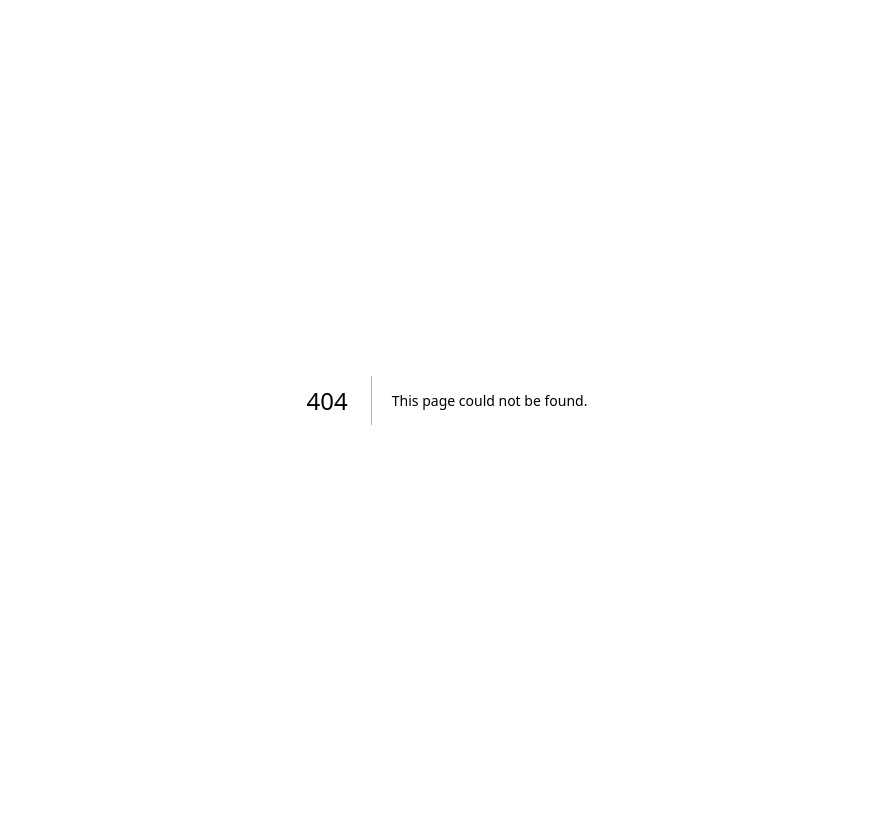
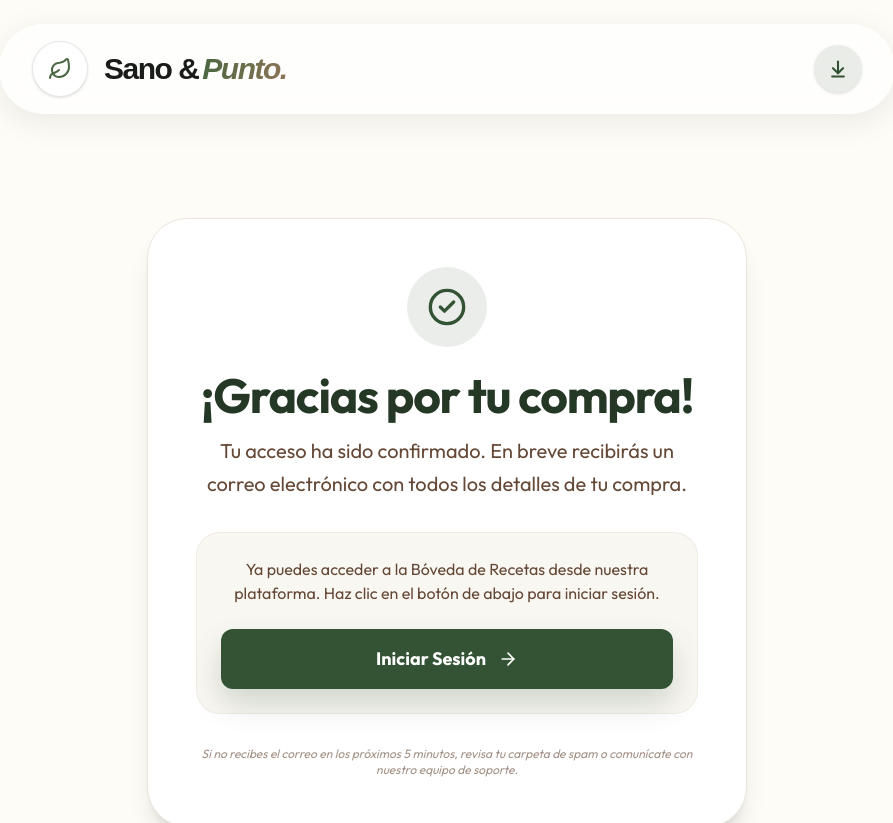
Before and after one commit to SanoyPunto2026/recetas-sano-y-punto, a Next.js app: page /gracias in a window 1280 px wide. Before the commit this address had no page. Shown: the top 823 px of the page, without its empty margins (193-1086 px from the left). Before the commit the page ends 800 px from the top, so only its background shows below. Built offline with nearby package versions, Linux system fonts and the light colour scheme.

Commit message:
feat: add /gracias page and update logo font and section titles

```diff
--- a/src/app/_components/StickyHeader.tsx
+++ b/src/app/_components/StickyHeader.tsx
@@ -11,7 +11,7 @@ export default function StickyHeader() {
                   <Leaf size={24} className="text-[#4A6741]" />
                </div>
                <div className="flex flex-col leading-none">
-                  <div className="font-sans text-[22px] md:text-3xl font-black tracking-tighter text-[#1A1C1A] flex items-center gap-1">
+                  <div className="text-[22px] md:text-3xl font-black tracking-tighter text-[#1A1C1A] flex items-center gap-1" style={{ fontFamily: 'Arial, sans-serif' }}>
                      <span>Sano &</span>
                      <span className="italic text-transparent bg-clip-text bg-gradient-to-r from-[#4A6741] to-[#8B7355]">Punto.</span>
                   </div>
--- a/src/app/_components/TransformationSection.tsx
+++ b/src/app/_components/TransformationSection.tsx
@@ -43,13 +43,13 @@ export default function TransformationSection() {
                viewport={{ once: true }}
                className="inline-block mb-6 px-4 py-2 border border-[#D4A373]/30 bg-[#D4A373]/10 rounded-full"
             >
-               <span className="text-sm md:text-lg uppercase font-black tracking-[0.2em] text-[#D4A373]">
-                  Presentamos la Bóveda de Recetas
+               <span className="text-sm md:text-lg font-bold tracking-[0.1em] text-[#D4A373]">
+                  Presentamos
                </span>
             </motion.div>
             <h2 className="text-4xl md:text-6xl font-sans font-bold tracking-tight leading-[1.1] text-[#253725]">
-               <span className="block font-sans font-bold text-[#253725] text-5xl md:text-8xl leading-[1.1]">COCINA SALUDABLE</span>
-               <span className="block font-serif italic font-bold text-transparent bg-clip-text bg-gradient-to-r from-[#345334] via-[#74a074] to-[#345334] bg-[length:200%_auto] animate-shimmer pb-2 overflow-visible text-4xl md:text-7xl leading-[1.1]">sin complicaciones</span>
+               <span className="block font-sans font-bold text-[#253725] text-4xl md:text-7xl leading-[1.1]">La bóveda de recetas</span>
+               <span className="block font-serif italic font-bold text-transparent bg-clip-text bg-gradient-to-r from-[#345334] via-[#74a074] to-[#345334] bg-[length:200%_auto] animate-shimmer pb-2 overflow-visible text-3xl md:text-6xl leading-[1.1]">sin complicaciones</span>
             </h2>
          </div>
 
--- /dev/null
+++ b/src/app/gracias/page.tsx
@@ -0,0 +1,47 @@
+import Link from 'next/link';
+import { CheckCircle2, ArrowRight } from 'lucide-react';
+import StickyHeader from '../_components/StickyHeader';
+import Footer from '../_components/Footer';
+
+export default function GraciasPage() {
+   return (
+      <div className="min-h-screen bg-[#FDFCF7] flex flex-col">
+         <StickyHeader />
+
+         <main className="flex-1 flex items-center justify-center py-32 px-6">
+            <div className="max-w-[600px] w-full bg-white rounded-[40px] p-8 md:p-12 text-center shadow-xl border border-[#EBE6DD]">
+               <div className="w-20 h-20 bg-[#345334]/10 rounded-full flex items-center justify-center mx-auto mb-6">
+                  <CheckCircle2 size={40} className="text-[#345334]" />
+               </div>
+
+               <h1 className="text-3xl md:text-5xl font-sans font-bold text-[#253725] mb-4 tracking-tight">
+                  ¡Gracias por tu compra!
+               </h1>
+
+               <p className="text-[#654836] text-lg md:text-xl mb-8 leading-relaxed">
+                  Tu acceso ha sido confirmado. En breve recibirás un correo electrónico con todos los detalles de tu compra.
+               </p>
+
+               <div className="bg-[#F9F7F2] rounded-3xl p-6 mb-8 border border-[#EBE6DD]/60">
+                  <p className="text-sm md:text-base text-[#654836] mb-6">
+                     Ya puedes acceder a la Bóveda de Recetas desde nuestra plataforma. Haz clic en el botón de abajo para iniciar sesión.
+                  </p>
+
+                  <Link
+                     href="https://recetas.sanoypunto.app/login"
+                     className="bg-[#345334] text-white px-8 py-4 rounded-xl text-lg font-bold shadow-[0_15px_30px_rgba(52,83,52,0.2)] hover:shadow-[0_20px_40px_rgba(52,83,52,0.3)] hover:bg-[#253725] hover:scale-105 active:scale-95 transition-all inline-flex items-center gap-3 w-full justify-center"
+                  >
+                     Iniciar Sesión <ArrowRight size={20} />
+                  </Link>
+               </div>
+
+               <p className="text-xs text-[#654836]/60 italic">
+                  Si no recibes el correo en los próximos 5 minutos, revisa tu carpeta de spam o comunícate con nuestro equipo de soporte.
+               </p>
+            </div>
+         </main>
+
+         <Footer />
+      </div>
+   );
+}
```
